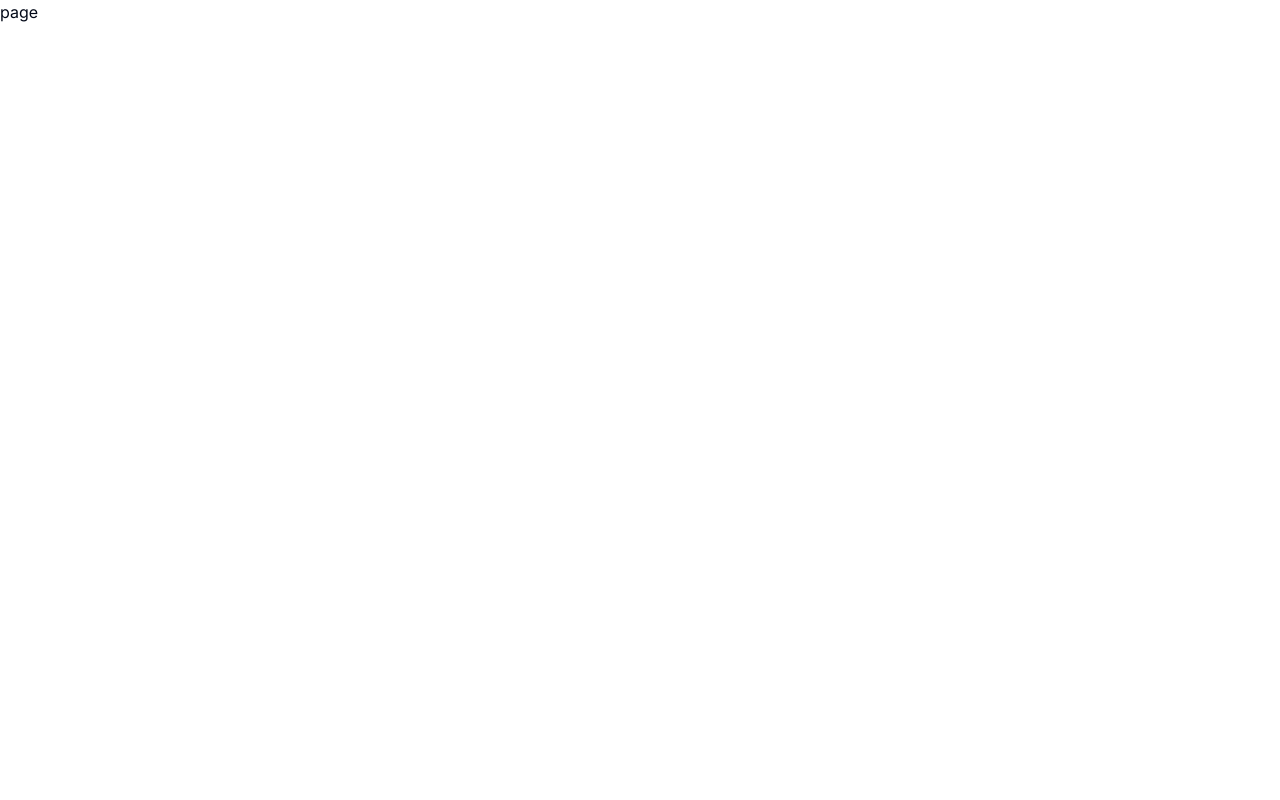
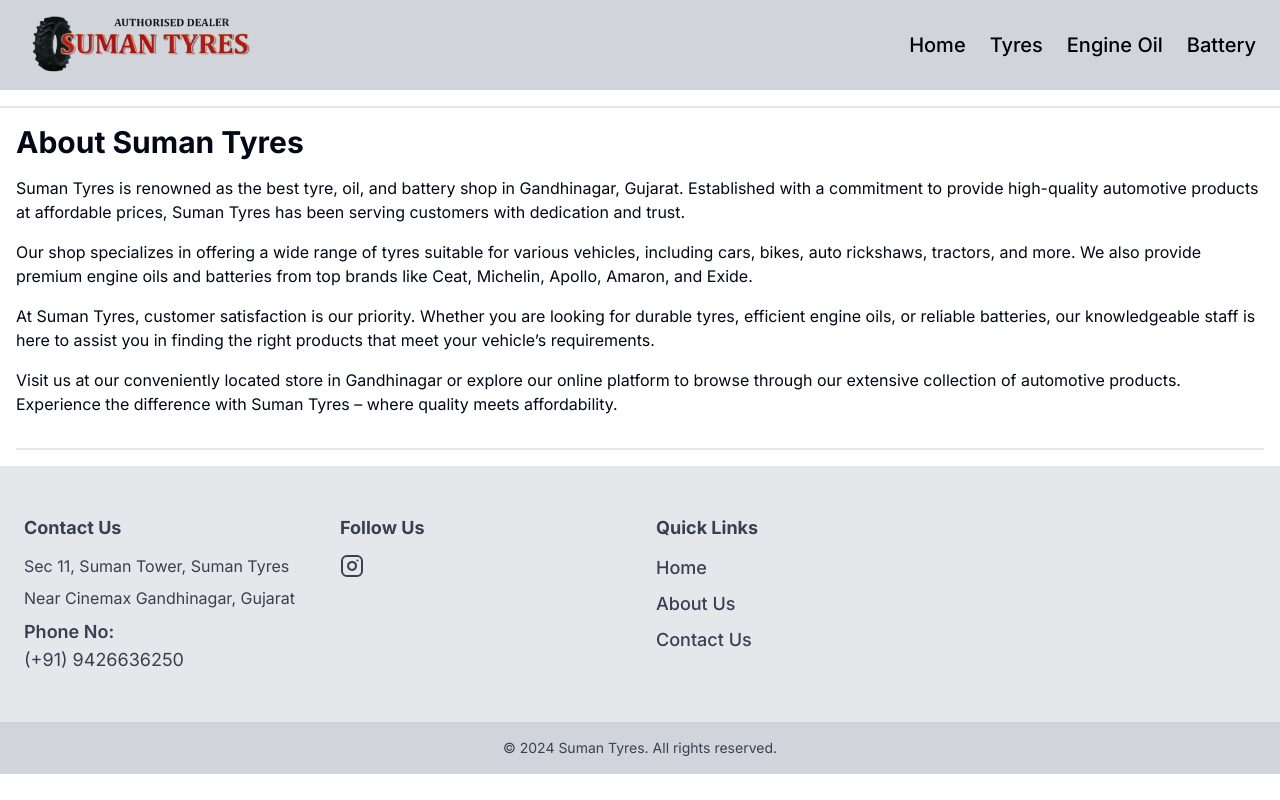
Before and after one commit to Vihar8/suman_tyres, a Next.js app: page /about in a window 1280 px wide. Built offline with nearby package versions, Linux system fonts and the light colour scheme.

Commit message:
edited cousrse

```diff
--- a/app/about/page.tsx
+++ b/app/about/page.tsx
@@ -1,9 +1,40 @@
-import React from 'react'
+// pages/about.tsx
+'use client'
+import React from 'react';
+import Head from 'next/head';
+import Navbar from '@/components/Navbar';
+import Footer from '@/components/Footer';
 
-function page() {
+const About: React.FC = () => {
   return (
-    <div>page</div>
-  )
-}
+    <>
+      <Head>
+        <title>About Suman Tyres - Best Tyre, Oil, and Battery Shop in Gandhinagar</title>
+        <meta name="description" content="Learn more about Suman Tyres, the best tyre, oil, and battery shop in Gandhinagar, Gujarat, offering high-quality products at affordable prices." />
+      </Head>
+      <Navbar />
+      <hr className="my-4 border-t-2 border-gray-200" />
+      <main className="container mx-auto px-4">
+        <section className="mb-8">
+          <h2 className="text-3xl font-bold mb-4">About Suman Tyres</h2>
+          <p className="mb-4">
+            Suman Tyres is renowned as the best tyre, oil, and battery shop in Gandhinagar, Gujarat. Established with a commitment to provide high-quality automotive products at affordable prices, Suman Tyres has been serving customers with dedication and trust.
+          </p>
+          <p className="mb-4">
+            Our shop specializes in offering a wide range of tyres suitable for various vehicles, including cars, bikes, auto rickshaws, tractors, and more. We also provide premium engine oils and batteries from top brands like Ceat, Michelin, Apollo, Amaron, and Exide.
+          </p>
+          <p className="mb-4">
+            At Suman Tyres, customer satisfaction is our priority. Whether you are looking for durable tyres, efficient engine oils, or reliable batteries, our knowledgeable staff is here to assist you in finding the right products that meet your vehicle’s requirements.
+          </p>
+          <p className="mb-4">
+            Visit us at our conveniently located store in Gandhinagar or explore our online platform to browse through our extensive collection of automotive products. Experience the difference with Suman Tyres – where quality meets affordability.
+          </p>
+        </section>
+        <hr className="my-4 border-t-2 border-gray-200" />
+      </main>
+      <Footer />
+    </>
+  );
+};
 
-export default page
+export default About;
```
